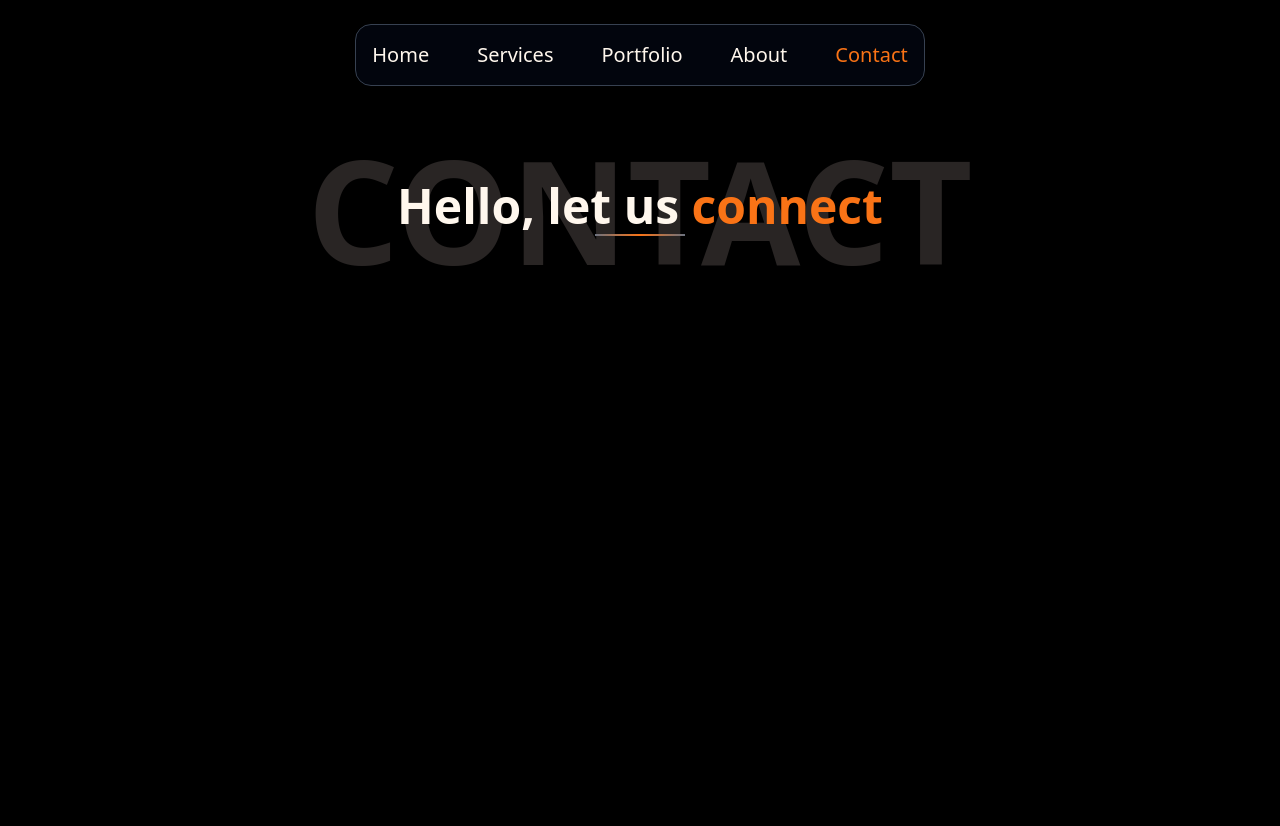
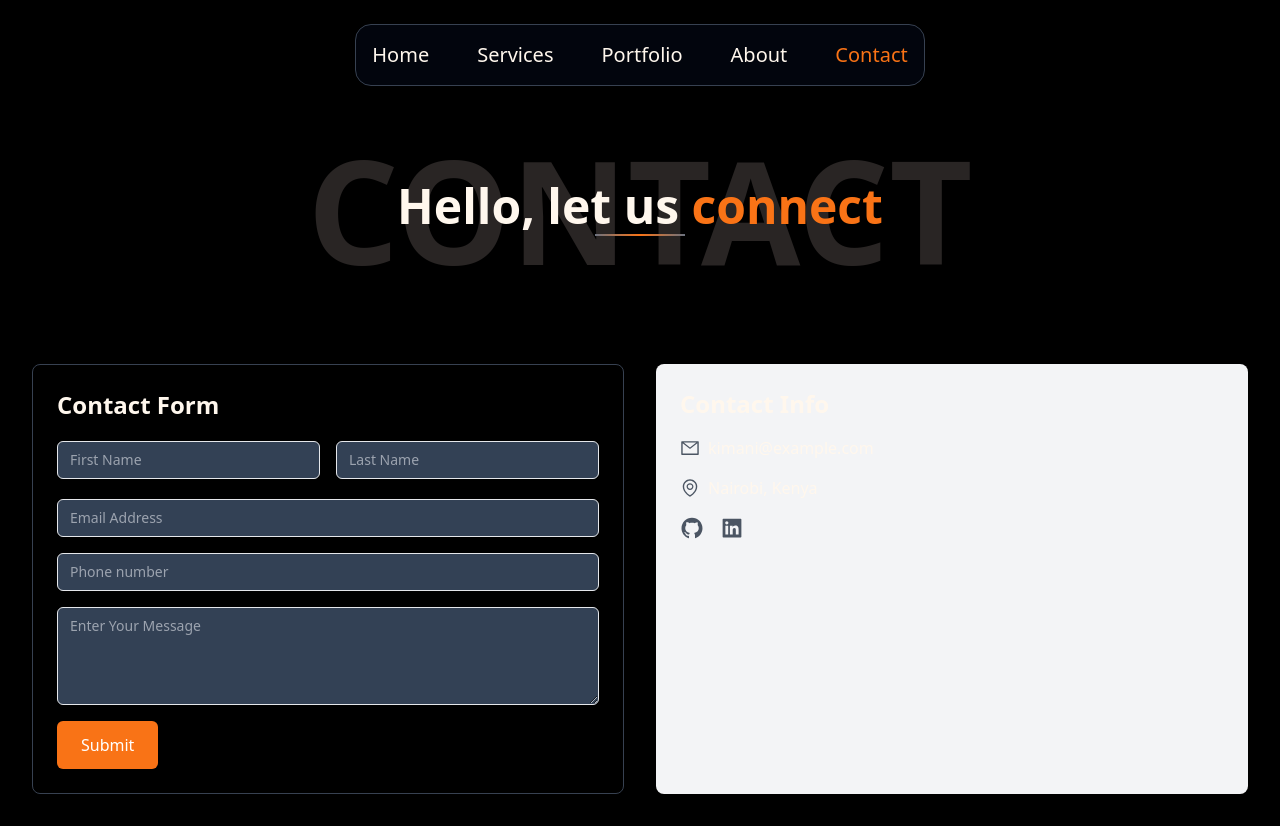
Before and after one commit to Kimoney/john-next, a Next.js app: page /contact in a window 1280 px wide. Before the commit the page ends 800 px from the top, so only its background shows below. Built offline with nearby package versions, Linux system fonts and the light colour scheme.

Commit message:
feat: Added contact us form.

```diff
--- a/src/app/contact/page.jsx
+++ b/src/app/contact/page.jsx
@@ -1,4 +1,6 @@
 import Navbar from "../ui/navbar"
+import { AiOutlineMail, AiOutlineEnvironment, AiFillGithub, AiFillLinkedin } from 'react-icons/ai'; // Import icons from react-icons
+
 
 export default function Contact() {
   return (
@@ -18,6 +20,103 @@ export default function Contact() {
           <hr className="w-1/6 sm:w-1/6 md:w-1/8 lg:w-1/12 h-0.5 mx-auto mt-1 bg-gradient-to-r from-gray-500 via-orange-500 to-gray-500 border-0"/>
         </div>
       </div>
+
+    {/* Body */}
+
+    <div className="grid grid-cols-1 lg:grid-cols-2 gap-8 p-8">
+        {/* Left Side: Contact Form */}
+        <div className="p-6 rounded-lg shadow-lg bg-opacity-75 border border-gray-700">
+        <h2 className="text-2xl font-bold mb-4">Contact Form</h2>
+
+        <form className="space-y-4">
+          <div className="grid grid-cols-1 sm:grid-cols-2 gap-4">
+            {/* First Name */}
+              <input
+                type="text"
+                id="firstName"
+                name="firstName"
+                placeholder="First Name"
+                className="mt-1 bg-slate-700 block w-full border border-gray-200 rounded-md sm:text-sm px-3 py-2"
+                required
+              />
+
+            {/* Last Name */}
+              <input
+                type="text"
+                id="lastName"
+                name="lastName"
+                placeholder="Last Name"
+                className="mt-1 bg-slate-700 block w-full border border-gray-200 rounded-md sm:text-sm px-3 py-2"
+                required
+              />
+            </div>
+
+          {/* Email Address */}
+
+            <div className="flex items-center mt-1">
+              <input
+                type="email"
+                id="email"
+                name="email"
+                placeholder="Email Address"
+                className="mt-1 bg-slate-700 block w-full border border-gray-200 rounded-md sm:text-sm px-3 py-2"
+                required
+              />
+            </div>
+
+          {/* Phone Number */}
+
+              <input
+                type="text"
+                id="phoneNumber"
+                name="phoneNumber"
+                className="mt-1 bg-slate-700 block w-full border border-gray-200 rounded-md sm:text-sm px-3 py-2"
+                placeholder="Phone number"
+                required
+              />
+
+
+          {/* Message */}
+            <textarea
+              id="message"
+              name="message"
+              rows={4}
+              className="mt-1 bg-slate-700 block w-full border border-gray-200 rounded-md sm:text-sm px-3 py-2"
+              placeholder="Enter Your Message"
+              required
+            />
+
+          {/* Submit Button */}
+          <button
+            type="submit"
+            className="inline-block px-6 py-3 text-white bg-orange-500 rounded-md shadow-sm hover:bg-orange-600 focus:outline-none focus:ring-2 focus:ring-orange-500 focus:ring-offset-2"
+          >
+            Submit
+          </button>
+        </form>
+      </div>
+
+        {/* Right Side: Contact Details */}
+        <div className="bg-gray-100 p-6 rounded-lg shadow-lg">
+          <h2 className="text-2xl font-bold mb-4">Contact Info</h2>
+          <div className="mb-4 flex items-center">
+            <AiOutlineMail className="text-gray-600 mr-2" size={20} />
+            <span>kimani@example.com</span>
+          </div>
+          <div className="mb-4 flex items-center">
+            <AiOutlineEnvironment className="text-gray-600 mr-2" size={20} />
+            <span>Nairobi, Kenya</span>
+          </div>
+          <div className="flex space-x-4">
+            <a href="#" className="text-gray-600 hover:text-gray-900">
+              <AiFillGithub className="w-6 h-6" />
+            </a>
+            <a href="#" className="text-gray-600 hover:text-gray-900">
+              <AiFillLinkedin className="w-6 h-6" />
+            </a>
+          </div>
+        </div>
+      </div>
     </>
   )
 }
```
